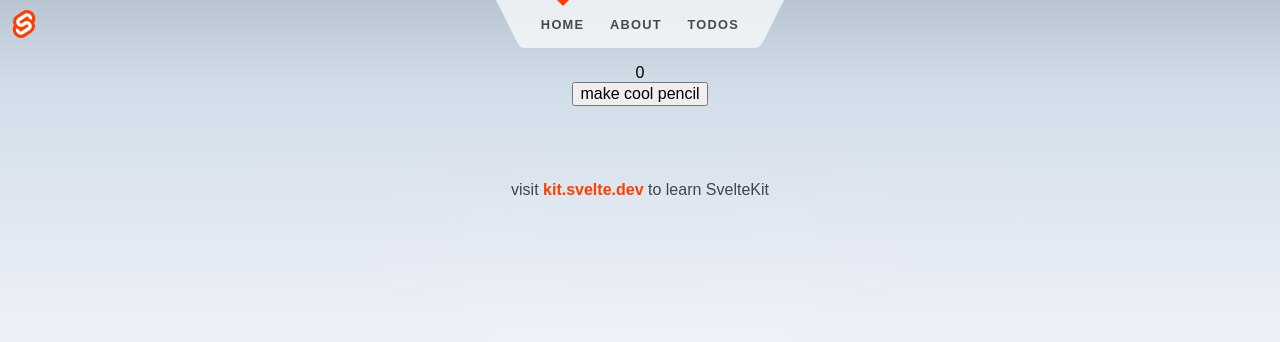
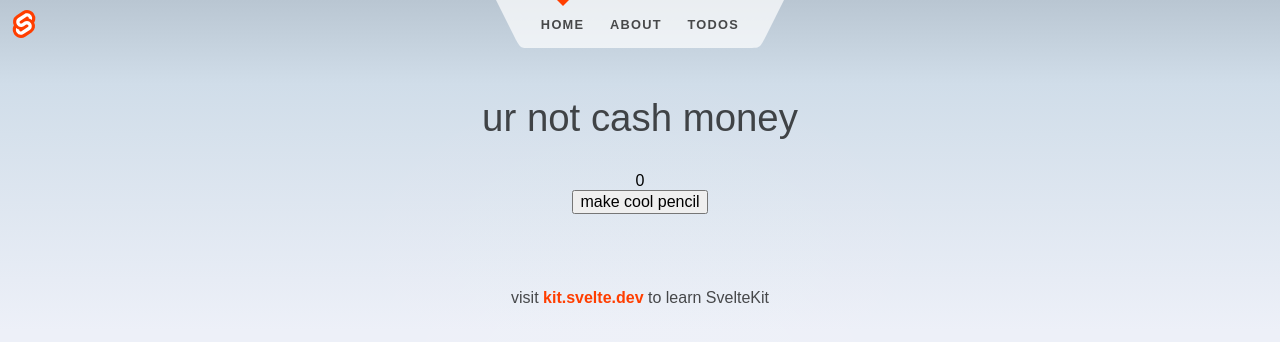
Before and after one commit to ebtrinh/myapp, a SvelteKit app: page / in a window 1280 px wide. Shown: the top 342 px of the page. Built offline with nearby package versions, Linux system fonts and the light colour scheme.

Commit message:
new quote

```diff
--- a/src/routes/+page.svelte
+++ b/src/routes/+page.svelte
@@ -8,6 +8,7 @@
 
 
 <section>
+	<h1>ur not cash money</h1>
 	{pencils}
 	<button on:click={makePencil}>
 	make cool pencil
```
